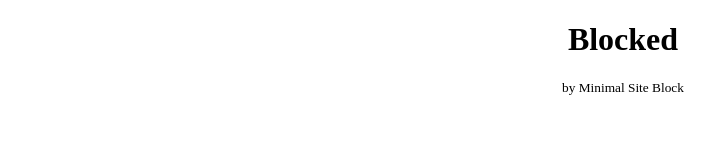
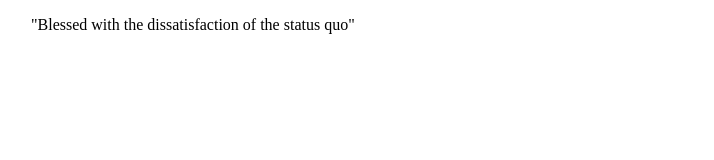
Before and after one commit to jskulski/minimal-site-block, a website: page data/blocked.html in a window 1280 px wide. Shown: the whole page, without its empty margins (17-731 px from the left). Drawn offline with Linux system fonts and the light colour scheme.

Commit message:
Using own copy

```diff
--- a/data/blocked.html
+++ b/data/blocked.html
@@ -9,7 +9,8 @@
 		<title>Blocked by Minimal Site Block!</title>
 	</head>
 	<body onload="onLoad()">
-		<h1>Blocked</h1>
-		<small>by Minimal Site Block</small>
+		<blockquote>
+			"Blessed with the dissatisfaction of the status quo"
+		</blockquote>
 	</body>
 </html>
```
